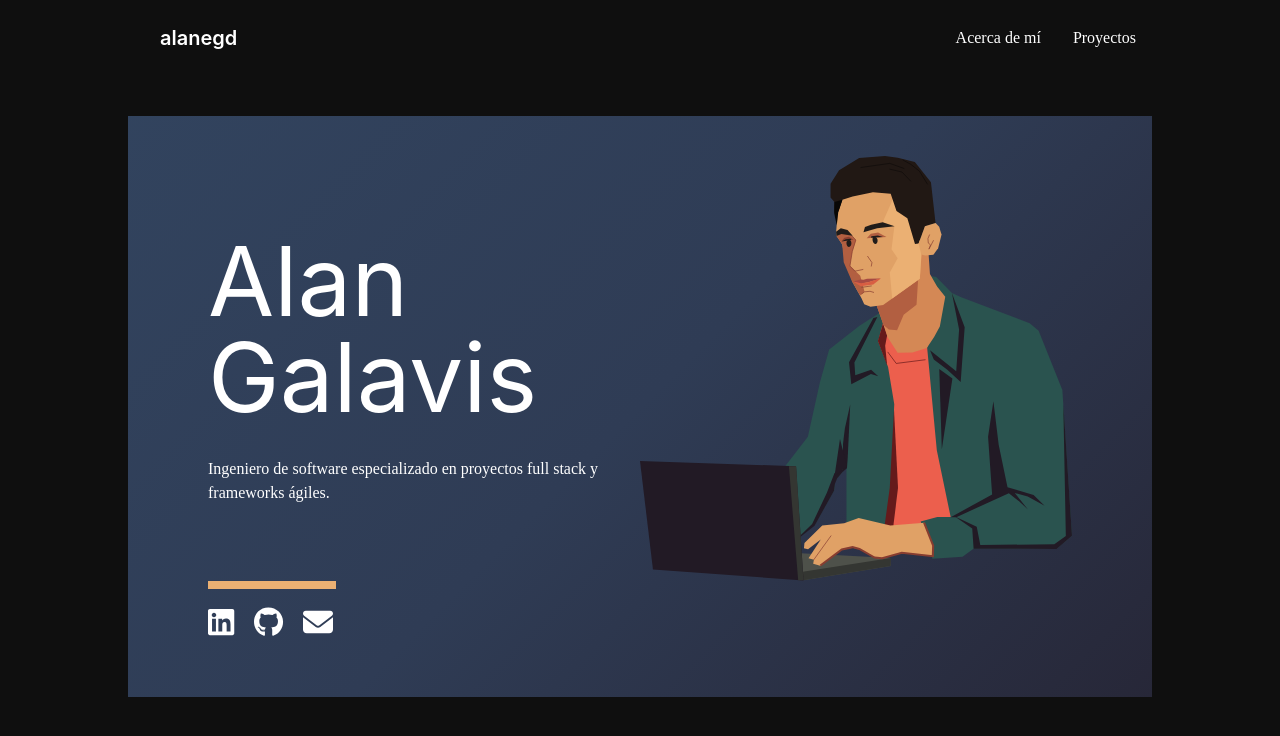
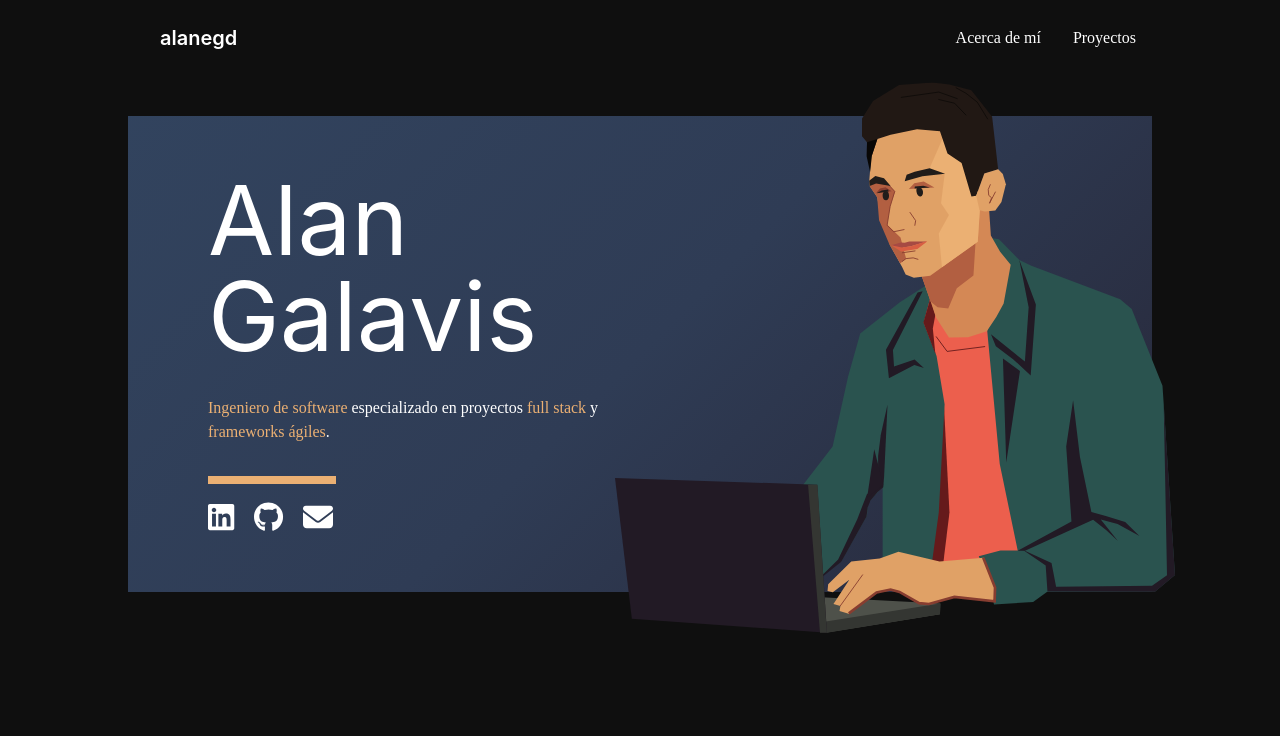
Before and after one commit to alanegd/alangalavis-portfolio, a Gatsby site: page / in a window 1280 px wide. Built offline with nearby package versions, Linux system fonts and the light colour scheme; Gatsby itself is replaced by a stand-in of ours.

Commit message:
fix: Fixed issue with hero image size

```diff
--- a/src/components/layout/Navbar.js
+++ b/src/components/layout/Navbar.js
@@ -45,12 +45,12 @@ export default function Navbar() {
             <ul className="flex flex-col md:flex-row list-none md:ml-auto gap-x-4 lg:gap-x-8">
               <li>
                 <Link to="/">
-                    <p class="hover:text-[#ec5f4d]">Acerca de mí</p>
+                    <p class="hover:text-[#EBB073]">Acerca de mí</p>
                 </Link>
               </li>
               <li>
                 <Link to="/">
-                    <p class="hover:text-[#ec5f4d]">Proyectos</p>
+                    <p class="hover:text-[#EBB073]">Proyectos</p>
                 </Link>
               </li>
             </ul>
--- a/src/components/sections/HeroSection.js
+++ b/src/components/sections/HeroSection.js
@@ -2,41 +2,38 @@ import React from 'react';
 import * as styles from '../../styles/hero.module.css';
 import heroImageSVG from '../../images/hero.svg';
 import { FontAwesomeIcon } from '@fortawesome/react-fontawesome';
-import { faLinkedin, faGithub, faInstagram } from '@fortawesome/free-brands-svg-icons';
+import { faLinkedin, faGithub } from '@fortawesome/free-brands-svg-icons';
 import { faEnvelope } from '@fortawesome/free-solid-svg-icons';
 
 export default function HeroSection() {
   return (
-    <section className={`${styles.hero} text-white p-20 md:py-10 mt-10 text-center md:text-left items-center relative`}>
-      <div className="md:flex md:justify-between items-center relative">
-        <div className="md:w-1/2">
+    <section className={`${styles.hero} p-10 md:px-20 md:py-10 mt-10 text-center text-white md:text-left items-center relative`}>
+      <div className="md:flex items-center relative">
+        <div className="md:w-1/2 flex flex-col justify-center">
           <h1 className="text-5xl md:text-8xl font-semibold md:font-normal py-4">Alan <br className="hidden md:block" /> Galavis</h1>
           <p className="py-4 md:hidden">Ingeniero de software.</p>
-          <p className="py-4 hidden md:block">Ingeniero de software especializado en proyectos full stack y frameworks ágiles.</p>
+          <p className="py-4 hidden md:block">
+            <span className="text-[#EBB073]">Ingeniero de software</span> especializado en proyectos
+            <span className="text-[#EBB073]"> full stack</span> y <span className="text-[#EBB073]">frameworks ágiles</span>.
+          </p>
         </div>
-
-        <div className="md:w-1/2 hidden md:block">
-          <img
-            src={heroImageSVG}
-            alt="Alan Galavis"
-            width="500"
-            height="50"
-          />
+        <div className="hidden md:block md:w-1/2 absolute top-1/2 right-0 transform -translate-y-1/2">
+          <img src={heroImageSVG} alt="Hero Image"/>
         </div>
       </div>
 
-      <div className="flex items-center justify-center md:justify-start">
+      <div className="flex items-center justify-center md:justify-start mt-4">
         <hr className="w-32 h-2 bg-[#EBB073] border-0 hidden md:block"></hr>
       </div>
 
       <div className="flex py-4 items-center justify-center md:justify-start">
-        <a href="https://www.linkedin.com/in/alan-galavis/" className="text-3xl text-white hover:text-[#ec5f4d]" alt="LinkedIn">
+        <a href="https://www.linkedin.com/in/alan-galavis/" className="text-3xl text-white hover:text-[#EBB073]" alt="LinkedIn">
           <FontAwesomeIcon icon={faLinkedin} />
         </a>
-        <a href="https://github.com/alanegd" className="text-3xl text-white hover:text-[#ec5f4d] ms-5" alt="GitHub">
+        <a href="https://github.com/alanegd" className="text-3xl text-white hover:text-[#EBB073] ms-5" alt="GitHub">
           <FontAwesomeIcon icon={faGithub} />
         </a>
-        <a href="mailto:alangalavisjobs@gmail.com" className="text-3xl text-white hover:text-[#ec5f4d] ms-5" alt="Instagram">
+        <a href="mailto:alangalavisjobs@gmail.com" className="text-3xl text-white hover:text-[#EBB073] ms-5" alt="Instagram">
           <FontAwesomeIcon icon={faEnvelope} />
         </a>
       </div>
--- a/src/styles/hero.module.css
+++ b/src/styles/hero.module.css
@@ -1,3 +1,10 @@
 .hero {
     background: linear-gradient(135deg, #32445F -5.08%, #2F3C55 50%, #262535 105.08%);
 }
+
+.hero img {
+    max-width: none;
+    width: 35rem;
+    margin-bottom: -100px;
+    margin-left: -25px;
+  }
```
Also changed, not shown: README.md.
